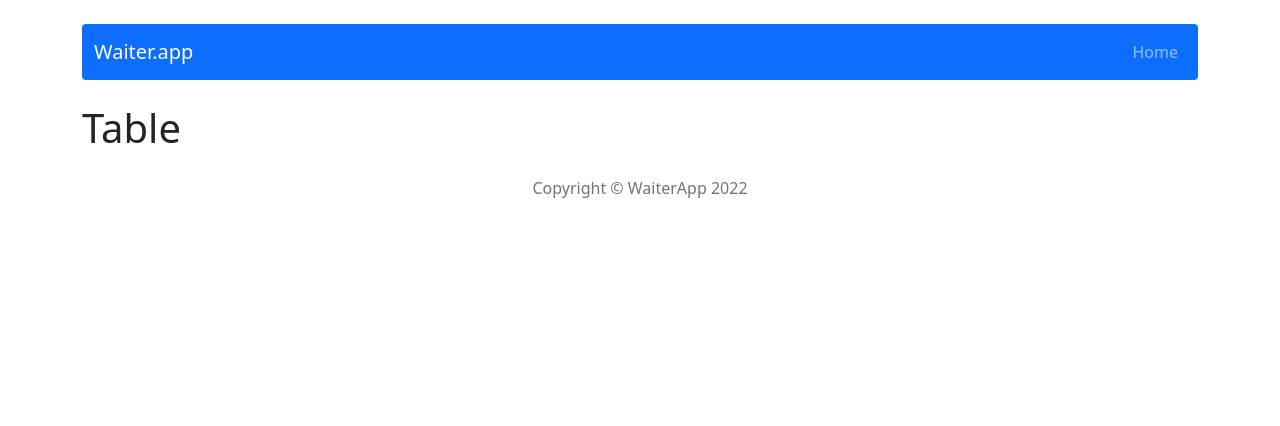
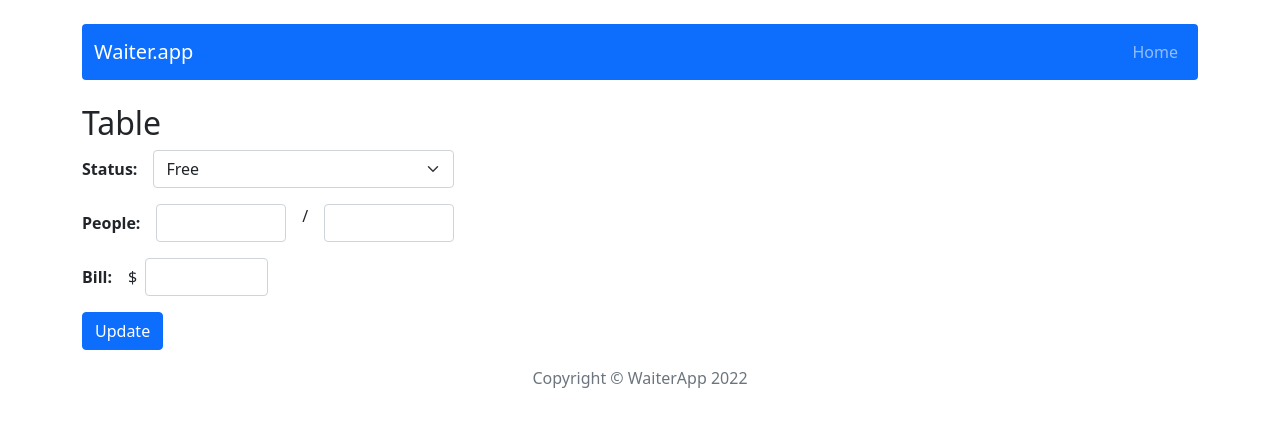
Before and after one commit to evacu8/react-waiter-app, a React (Create React App) app: page /table/1 in a window 1280 px wide. Shown: the top 426 px of the page. Built offline with nearby package versions, Linux system fonts and the light colour scheme; data requests are answered from the project's data file.

Commit message:
Add TableForm with individual table info

```diff
--- /dev/null
+++ b/src/components/features/TableForm/TableForm.js
@@ -0,0 +1,85 @@
+import { Form } from 'react-bootstrap';
+import React, { useState } from "react";
+
+
+const TableForm = props => {
+
+  const [status, setStatus] = useState(props.status);
+  const [peopleAmount, setPeopleAmount] = useState(props.peopleAmount);
+  const [maxPeopleAmount, setMaxPeopleAmount] = useState(props.maxPeopleAmount);
+  const [bill, setBill] = useState(props.bill);
+
+  const handleSubmit = () => {
+
+  };
+
+  return (
+    <div className='col-6 col-md-4'>
+      <h2>Table {props.id}</h2>
+      <Form onSubmit={handleSubmit}>
+        <div className="mb-3 d-flex align-items-center">
+          <Form.Label htmlFor="status" className="mb-0 me-3"><strong>Status:</strong></Form.Label>
+          <Form.Select
+            aria-label="Status select"
+            id="status"
+            value={status}
+            onChange={e => setStatus(e.target.value)} >
+            <option value="1">Free</option>
+            <option value="2">Reserved</option>
+            <option value="3">Busy</option>
+            <option value="4">Cleaning</option>
+          </Form.Select>
+        </div>
+        <div className="mb-3 d-flex align-items-center">
+          <Form.Label htmlFor="peopleAmount" className="mb-0 me-3"><strong>People:</strong></Form.Label>
+          <div className='d-flex'>
+            <Form.Control
+              type="text"
+              id="peopleAmount"
+              aria-describedby="peopleAmount"
+            />
+            <Form.Text
+              className=''
+              id="peopleAmount"
+              value={peopleAmount}
+              onChange={e => setPeopleAmount(e.target.value)} >
+                {peopleAmount}
+            </Form.Text>
+            <div className='mx-3'>/</div>
+            <Form.Control
+              type="text"
+              id="maxPeopleAmount"
+              aria-describedby="maxPeopleAmount"
+            />
+            <Form.Text
+              className=''
+              id="maxPeopleAmount"
+              value={maxPeopleAmount}
+              onChange={e => setMaxPeopleAmount(e.target.value)} >
+                {maxPeopleAmount}
+            </Form.Text>
+          </div>
+        </div>
+        <div className="mb-3 d-flex align-items-center">
+          <Form.Label htmlFor="bill" className="mb-0 me-3"><strong>Bill:</strong></Form.Label>
+          <div className='me-2'>$</div>
+          <Form.Control
+            type="text"
+            id="bill"
+            aria-describedby="bill"
+          />
+          <Form.Text
+            className='col-6'
+            id="bill"
+            value={bill}
+            onChange={e => setBill(e.target.value)} >
+              {bill}
+          </Form.Text>
+        </div>
+      </Form>
+      <button type="button" className='btn btn-primary' onClick={handleSubmit}>Update</button>
+    </div>
+  );
+};
+
+export default TableForm;
--- a/src/components/pages/Table/Table.js
+++ b/src/components/pages/Table/Table.js
@@ -1,8 +1,25 @@
+import { useParams, Navigate } from "react-router-dom";
+import { useSelector } from 'react-redux';
+import getTableById from '../../../redux/tablesRedux';
+import TableForm from '../../features/TableForm/TableForm';
+
 const Table = () => {
+
+  const { id } = useParams();
+
+  const tableData = useSelector(state => getTableById(state, id));
+
+  if(!tableData) return <Navigate to="/" />;
+
   return (
-    <div>
-      <h1>Table</h1>
-    </div>
+    <TableForm
+      key={tableData.id}
+      id={tableData.id}
+      status={tableData.status}
+      peopleAmount={tableData.peopleAmount}
+      maxPeopleAmount={tableData.maxPeopleAmount}
+      bill={tableData.bill}
+      />
   );
 };
 
--- a/src/redux/tablesRedux.js
+++ b/src/redux/tablesRedux.js
@@ -1,5 +1,6 @@
 //selectors
 export const getAllTables = state => state.tables;
+export const getTableById = ({ tables }, id) => tables.find(table => table.id === id);
 
 // actions
 const createActionName = actionName => `app/tables/${actionName}`;
```
